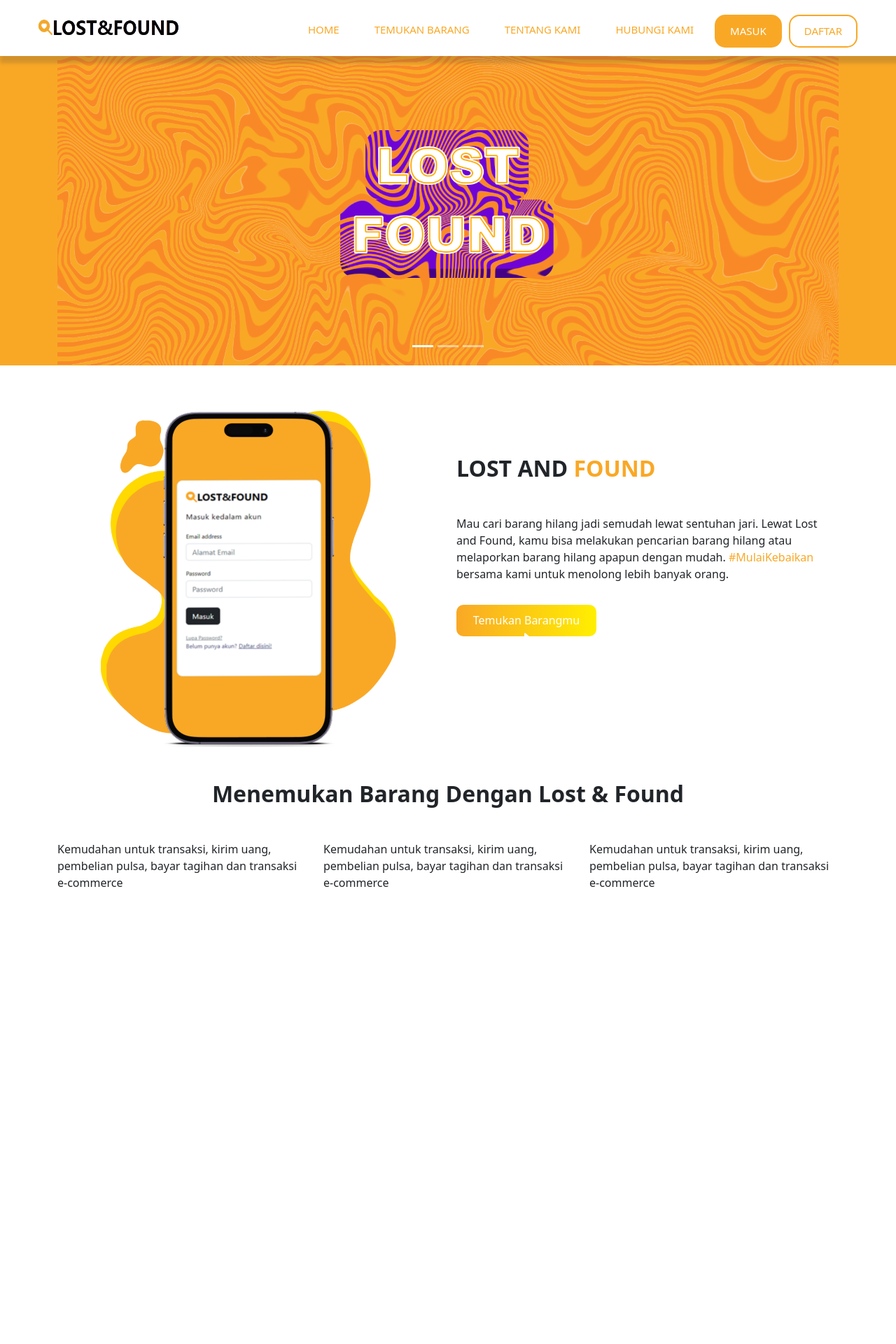
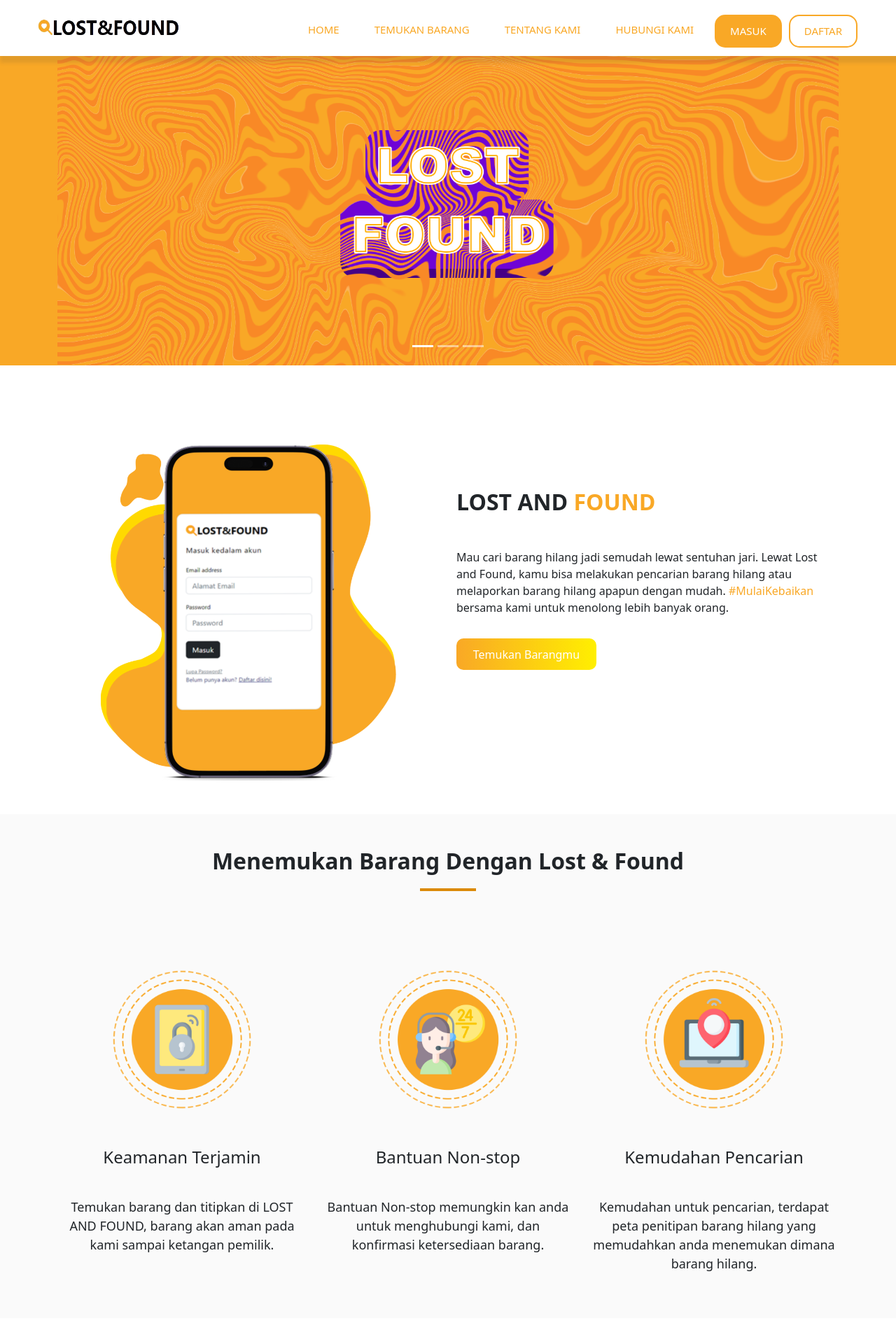
Before and after one commit to NeverGetDream/lostand-found, a PHP site: page /home.html in a window 1280 px wide. Shown: the top 1920 px of the page at 70% size. Before the commit the page ends 1267 px from the top, so only its background shows below. Run offline with PHP 8.4, Linux system fonts and the light colour scheme; some libraries are stand-ins or nearby versions.

Commit message:
menambahkan segala

```diff
--- a/about.html
+++ b/about.html
@@ -19,7 +19,7 @@
 	<!-- Navbar -->
 	<header>
 		<div class="logo">
-			<img src="assets/img/lostlogo.png" class="logo" alt="logo"/>
+			<a href="home.html"><img src="assets/img/lostlogo.png" class="logo" alt="logo"/></a>
 		</div>
 		<div class="hamburger">
 			<div class="line"></div>
--- a/assets/css/home.css
+++ b/assets/css/home.css
@@ -52,6 +52,60 @@
     font-weight: 700;
 }
 
+.title-m::after{
+    content: '';
+    display: block;
+    width: 80px;
+    height: 4px;
+    margin-left: auto;
+    margin-right: auto;
+    margin-top: 20px;
+    bottom: -3px;
+    background-color: #db8a08;;
+}
+
+.container-m{
+    padding-top: 3rem;
+    padding-bottom: 3rem;
+}
+
+
+.roww-m{
+    margin-top: 7rem;
+}
+.row-img{
+    width:200px;
+    height: 200px;
+    margin-left: auto;
+    margin-right: auto;
+    display: block;
+    margin-bottom: 50px;
+}
+
+.roww-m .desc-name{
+    margin-top: 40px;
+    margin-bottom: 40px;
+    text-align: center;
+    display: block;
+    font-weight: 500;
+    font-size: 1.5rem;
+}
+.roww-m .desc-paraf{
+    text-align: center;
+    font-size: large;
+}
+.checklist{
+    background-image: url('.././img/bullet.png');
+	background-repeat: no-repeat;
+	background-position: left center;
+	background-size: 20px;
+    padding: 30px 0 10px 40px;
+    font-size: large;
+}
+.order-list{
+    margin-top: 20px;
+
+}
 @media only screen and (max-width:900px) {
     .mckup{
         height: 327px;
@@ -65,4 +119,20 @@
         margin-top: 1rem;
     }
 
+    .roww-m{
+        margin-top: 3rem;
+    }
+
+    .row-img{
+        width:150px;
+        height: 150px;
+    }
+    .first {
+        order: 2;
+      }
+    .second {
+        order: 1;
+      }
+
+
 }
--- a/assets/css/navs/navbar_global.css
+++ b/assets/css/navs/navbar_global.css
@@ -8,7 +8,7 @@ header{
     padding: 0 100px;
     z-index: 10000;
     position: fixed;
-    box-shadow: 5px 5px 5px 5px rgba(58, 58, 58, 0.205);
+    box-shadow: 5px 5px 5px 5px rgba(58, 58, 58, 0.116);
 }
 header.sticky{
     padding: auto;
--- a/home.html
+++ b/home.html
@@ -15,6 +15,11 @@
       rel="stylesheet"
       type="text/css"
     />
+    <link
+      href="assets/css/footer/footer.css"
+      rel="stylesheet"
+      type="text/css"
+    />
     <link href="assets/css/globalstyle.css" rel="stylesheet" type="text/css" />
     <link href="assets/css/home.css" rel="stylesheet" type="text/css" />
     <script src="components/bootstrap.bundle.js"></script>
@@ -25,7 +30,9 @@
     <!--NAVBAR-->
     <header>
       <div class="logo">
-        <img src="assets/img/lostlogo.png" class="logo" alt="logo" />
+        <a href="home.html"
+          ><img src="assets/img/lostlogo.png" class="logo" alt="logo"
+        /></a>
       </div>
       <div class="hamburger">
         <div class="line"></div>
@@ -77,21 +84,21 @@
             <div class="carousel-item active">
               <img
                 src="assets/img/carousel1.png"
-                alt="Los Angeles"
+                alt="carousel1"
                 class="d-block w-100"
               />
             </div>
             <div class="carousel-item">
               <img
                 src="assets/img/carousel2.png"
-                alt="Chicago"
+                alt="carousel2"
                 class="d-block w-100"
               />
             </div>
             <div class="carousel-item">
               <img
                 src="assets/img/carousel3.png"
-                alt="New York"
+                alt="carousel3"
                 class="d-block w-100"
               />
             </div>
@@ -101,7 +108,7 @@
     </div>
 
     <!--CONTAINER ke 2-->
-    <div class="container mt-5 mb-5">
+    <div class="container mt-5 container-m">
       <div class="row">
         <div class="col-sm-6">
           <img src="assets/img/mockup-ae.png" class="mckup" alt="contoh" />
@@ -117,31 +124,142 @@
             <span class="paraf-color">#MulaiKebaikan</span> bersama kami untuk
             menolong lebih banyak orang.
           </p>
-          <button class="button-more">
-            Temukan Barangmu<i class="bi bi-caret-right-fill"></i>
-          </button>
+          <button class="button-more">Temukan Barangmu</button>
         </div>
       </div>
     </div>
     <!--CONTAINER ke 3-->
-    <div class="d-block">
-      <div class="container mb-5">
-        <h2 class="title text-center title-m mb-3">
+    <div class="d-block container-m" style="background-color: #fafafa">
+      <div class="container">
+        <h2 class="title text-center title-m">
           Menemukan Barang Dengan Lost & Found
         </h2>
-        <div class="row mt-5">
+        <div class="row roww-m">
           <div class="col-sm-4">
-            <p>Kemudahan untuk transaksi, kirim uang, pembelian pulsa, bayar tagihan dan transaksi e-commerce </p>
+            <img src="assets/img/security.png" class="row-img" alt="security" />
+            <p class="desc-name">Keamanan Terjamin</p>
+            <p class="desc-paraf">
+              Temukan barang dan titipkan di LOST AND FOUND, barang akan aman
+              pada kami sampai ketangan pemilik.
+            </p>
           </div>
           <div class="col-sm-4">
-            <p>Kemudahan untuk transaksi, kirim uang, pembelian pulsa, bayar tagihan dan transaksi e-commerce </p>
+            <img src="assets/img/support.png" class="row-img" alt="security" />
+            <p class="desc-name">Bantuan Non-stop</p>
+            <p class="desc-paraf">
+              Bantuan Non-stop memungkin kan anda untuk menghubungi kami, dan
+              konfirmasi ketersediaan barang.
+            </p>
           </div>
           <div class="col-sm-4">
-            <p>Kemudahan untuk transaksi, kirim uang, pembelian pulsa, bayar tagihan dan transaksi e-commerce </p>
+            <img src="assets/img/location.png" class="row-img" alt="security" />
+            <p class="desc-name">Kemudahan Pencarian</p>
+            <p class="desc-paraf">
+              Kemudahan untuk pencarian, terdapat peta penitipan barang hilang
+              yang memudahkan anda menemukan dimana barang hilang.
+            </p>
           </div>
         </div>
       </div>
     </div>
+    <!--CONTAINER ke 4-->
+    <div class="container-m d-block">
+      <div class="container">
+        <h2 class="title text-center title-m">Mulai Pakai Lost & Found</h2>
+        <div class="row">
+          <div class="col-sm-6 text-mckup first">
+            <h2 style="font-weight: 900">
+              Pakai LOST AND <span class="head-color">FOUND</span> untuk Mencari
+              Barang Lebih Mudah
+            </h2>
+            <ul class="order-list">
+              <li class="checklist">
+                Dapatkan barang hilang anda dengan mudah hanya melalui perangkat
+                anda.
+              </li>
+              <li class="checklist">
+                Memiliki outlet penitipan barang yang menjamin keaman barang
+                yang hilang.
+              </li>
+              <li class="checklist">
+                Anda dapat menitipkan barang yang ditemukan dan dapatkan reward,
+                dari hasil kebaikan anda.
+              </li>
+              <li class="checklist">
+                Hubungi kami, apakah barang anda yang hilang terdapat pada kami,
+                anda akan kami informasikan apabila seseorang menemukan barang
+                anda.
+              </li>
+            </ul>
+            <button class="button-more">Mulai Sekarang</button>
+          </div>
+          <div class="col-sm-6 second">
+            <img src="assets/img/start.png" class="mckup" alt="contoh" />
+          </div>
+        </div>
+      </div>
+    </div>
+    <!--CONTAINER ke 5-->
+    <div class="d-block container-m" style="background-color: #fafafa">
+      <div class="container">
+        <h2 class="title text-center title-m">
+          Jalani Hidup penuh makna dengan saling membantu
+        </h2>
+        <p class="p-5" style="text-align: center; font-size: large">
+          Jalani Hidup penuh makna dengan saling membantu, kehilangan barang
+          yang jatuh seperti dompet, handphone, dan hal yang lain merupakan hal
+          yang sangat mengecewakan. <br /><br />
+          Membantu seseorang merupakan hal yang luar biasa, selain orang lain
+          terbantu kita merasa bahwa itu suatu hal yang baik. LOST AND FOUND
+          hadir untuk membantumu melakukan hal-hal baik lebih banyak.
+          <br /><br />
+          Titipkan barang yang anda temukan, LOST AND FOUND adalah aplikasi yang
+          membantumu berbuat kebaikan, dan mencari barangmu yang hilang, agar
+          kamu tidak perlu bersusah payah untuk mencari barangmu yang jatuh ntah
+          dimana.
+        </p>
+        <h1
+          style="
+            margin-top: 2rem;
+            padding-top: 2rem;
+            text-align: center;
+            font-weight: 700;
+          "
+        >
+          #LOSTAND<span class="head-color">FOUND</span> UNTUK KEBAIKAN
+        </h1>
+      </div>
+    </div>
     <!--FOOTER-->
+    <footer class="container-footer">
+      <div class="page-one">
+          <div class="box">
+              <figure>
+                  <a href="#">
+                      <img src="assets/img/footer-logo.png" alt="Lost and found">
+                  </a>
+              </figure>
+          </div>
+          <div class="box">
+            <div class="box-center">
+              <a class="">Temukan Barang</a>
+              <a class="">Tentang kami</a>
+              <a class="">Hubungi kami</a>
+            </div>
+          </div>
+          <div class="box">
+              <h2>Ikuti Kami</h2>
+              <div class="social-media">
+                <i class="bi bi-facebook"></i>
+                <i class="bi bi-instagram"></i>
+                <i class="bi bi-twitter"></i>
+                <i class="bi bi-youtube"></i>
+              </div>
+          </div>
+      </div>
+      <div class="page-two">
+          <small>&copy; 2022 <b>LOST AND FOUND</b> - PT. Kerja Kelompok Sukses</small>
+      </div>
+  </footer>
   </body>
 </html>
```
Also changed, not shown: assets/css/footer/footer.css (added, +75 -0 lines), assets/img/bullet.png (added), assets/img/footer-logo.png (added), assets/img/location.png (added), assets/img/security.png (added), assets/img/start.png (added), assets/img/support.png (added).
